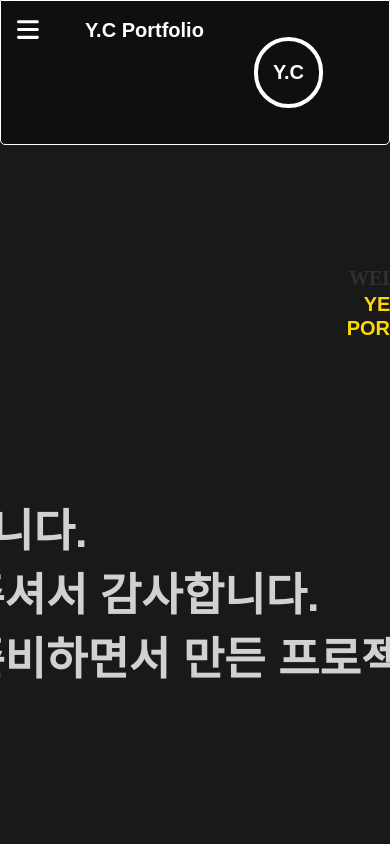
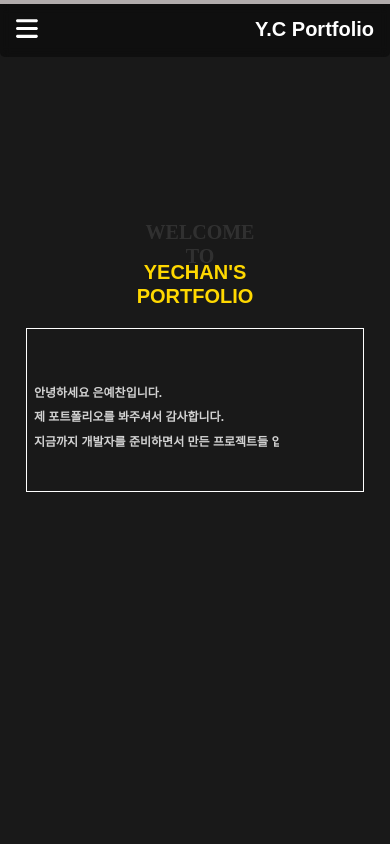
Before and after one commit to eunyechan/my-portfolio, a React (Create React App) app: page / in a window 390 px wide. Shown: the top 844 px of the page. Built offline with nearby package versions, Linux system fonts and the light colour scheme.

Commit message:
반응형

```diff
--- a/src/Components/Git.tsx
+++ b/src/Components/Git.tsx
@@ -126,8 +126,6 @@ const SiteBtn = styled.a`
   letter-spacing: 1px;
   background: none;
   position: absolute;
-  right: 10%;
-  bottom: 40%;
   outline: none;
   border: none;
   width: 200px;
@@ -181,16 +179,6 @@ function Git() {
         <GitTitle>Git</GitTitle>
       </GitTitleContainer>
       <GitBodyContainer>
-        <div id="nc-main" className="nc-main bg-cover bg-cc">
-          <div className="full-wh">
-            <div className="bg-animation">
-              <div id="stars"></div>
-              <div id="stars2"></div>
-              <div id="stars3"></div>
-              <div id="stars4"></div>
-            </div>
-          </div>
-        </div>
         <GitLeftContainer>
           <div className="cta__button">
             <FooterContainerImg />
@@ -198,7 +186,7 @@ function Git() {
         </GitLeftContainer>
         <GitRightContainer>
           <GitRightSpanContainer>
-            <span>지금까지 했던 프로젝트를 정리해둔 깃사이트 입니다.</span>
+            <span>- 은예찬의 깃사이트 구경하기 -</span>
           </GitRightSpanContainer>
           <SiteBtnBox>
             <SiteBtn
--- /dev/null
+++ b/src/Components/ScrollY.tsx
@@ -0,0 +1,90 @@
+import React, {
+  useState,
+  useCallback,
+  useEffect,
+  useRef,
+  memo,
+  MouseEvent,
+} from "react";
+import styled from "styled-components";
+
+const ScrollProgressBar = styled.div`
+  width: 100%;
+  height: 4px;
+  background-color: rgba(177, 172, 172, 1);
+  position: fixed;
+  top: 0;
+  left: 0;
+  z-index: 999;
+`;
+
+const Progress = styled.div`
+  height: 100%;
+  background-color: rgba(204, 248, 241, 0.849);
+`;
+
+const ScrollProgress = memo((): JSX.Element => {
+  const [width, setWidth] = useState<number>(0);
+  const progressRef = useRef<HTMLDivElement | null>(null);
+
+  const handleProgressMove = useCallback(
+    (e: MouseEvent<HTMLDivElement>): void => {
+      if (progressRef.current !== null) {
+        const { scrollWidth } = progressRef.current;
+        const { clientX } = e;
+
+        const selectedPercent: number = (clientX / scrollWidth) * 100;
+        setWidth(selectedPercent);
+
+        const { scrollHeight, clientHeight } = document.body;
+        const windowHeight: number = scrollHeight - clientHeight;
+
+        const moveScrollPercent: number =
+          (windowHeight * selectedPercent) / 100;
+
+        window.scrollTo({
+          top: moveScrollPercent,
+          behavior: "smooth",
+        });
+      }
+    },
+    []
+  );
+
+  const handleScroll = useCallback((): void => {
+    const { scrollTop, scrollHeight, clientHeight } = document.documentElement;
+
+    if (scrollTop === 0) {
+      setWidth(0);
+      return;
+    }
+
+    const windowHeight: number = scrollHeight - clientHeight;
+    const currentPercent: number = scrollTop / windowHeight;
+
+    setWidth(currentPercent * 100);
+  }, []);
+
+  useEffect(() => {
+    window.addEventListener("scroll", handleScroll, true);
+
+    return () => {
+      window.removeEventListener("scroll", handleScroll, true);
+    };
+  }, [handleScroll]);
+
+  return (
+    <ScrollProgressBar
+      className="ScrollProgress"
+      ref={progressRef}
+      onClick={handleProgressMove}
+    >
+      <Progress
+        className="ScrollProgress-Progress"
+        style={{ width: width + "%" }}
+      ></Progress>
+    </ScrollProgressBar>
+  );
+});
+
+export default ScrollProgress;
--- a/src/Routes/Home.tsx
+++ b/src/Routes/Home.tsx
@@ -2,6 +2,7 @@ import AboutMe from "../Components/AboutMe";
 import Skills from "../Components/Skills";
 import Project from "../Components/Projects";
 import Git from "../Components/Git";
+import ScrollProgress from "../Components/ScrollY";
 import styled, { keyframes } from "styled-components";
 
 import { motion, useAnimation, useViewportScroll } from "framer-motion";
@@ -41,7 +42,6 @@ const HeaderNav = styled(motion.nav)`
   align-items: center;
   width: 100%;
   font-size: 14px;
-  border: 1px solid white;
   border-bottom-left-radius: 5px;
   border-bottom-right-radius: 5px;
   backdrop-filter: blur(5px);
@@ -61,26 +61,19 @@ const HeaderNav = styled(motion.nav)`
 const ColumnHeaderNav = styled(motion.div)`
   position: fixed;
   display: none;
-  padding: 20px 0 20px 20px;
+  padding: 14px 0 20px 17px;
   opacity: 0;
   align-items: center;
-  border: 2px solid white;
-  align-items: center;
   font-size: 14px;
-  border: 1px solid white;
-  border-bottom-left-radius: 5px;
-  border-bottom-right-radius: 5px;
+  border-top-right-radius: 10px;
+  border-bottom-right-radius: 10px;
   backdrop-filter: blur(5px);
   z-index: 99;
   background-color: rgba(0, 0, 0, 0.4);
   transform: rotate(90deg) translateX(40%) translateY(190%);
   @media screen and (max-width: 600px) {
-    display: flex;
+    display: none;
     overflow: hidden;
-    justify-content: start;
-    align-items: flex-start;
-    padding: 1rem;
-    ckdrop-filter: blur(5px);
   }
 `;
 
@@ -246,6 +239,12 @@ const HeaderListNumber = styled.span`
 const HomeButtonBox = styled.div`
   height: 100%;
   margin: 20px 50px;
+  @media screen and (max-width: 480px) {
+    display: none;
+  }
+  @media screen and (max-width: 768px) {
+    display: none;
+  }
 `;
 
 const HomeButton = styled.button`
@@ -337,10 +336,11 @@ const MainContainer = styled.div`
 const MainContainerInline = styled.div`
   width: 100%;
   height: 100%;
-  @media screen and (max-width: 600px) {
+  @media screen and (max-width: 480px) {
     display: flex;
+    justify-content: center;
+    align-items: center;
     width: 100%;
-    padding-right: 0;
   }
 `;
 
@@ -352,21 +352,26 @@ const MainTitleBox = styled(motion.div)`
   height: 100%;
   padding: 0 70px;
 
-  @media screen and (max-width: 600px) {
+  @media screen and (max-width: 768px) {
+  }
+
+  @media screen and (max-width: 480px) {
     display: flex;
     flex-direction: column;
     justify-content: center;
     align-items: center;
     width: 100%;
     height: 100%;
-    padding-right: 0;
-    padding-top: 2rem;
+    font-size: 10px;
   }
 `;
 
 const MainTitleSpanTopBox = styled.div`
-  width: 100%;
-  height: 100%;
+  @media screen and (max-width: 768px) {
+  }
+  @media screen and (max-width: 480px) {
+    display: flex;
+  }
 `;
 
 const MainTitleSpanTop = styled.div`
@@ -411,8 +416,13 @@ const MainTitleSpanTop = styled.div`
     opacity: 1;
     left: 0;
   }
-  @media screen and (max-width: 600px) {
-    font-size: 20px;
+  @media screen and (max-width: 768px) {
+  }
+  @media screen and (max-width: 480px) {
+    display: flex;
+    text-align: center;
+    margin: 0px;
+    font-size: 2em;
   }
 `;
 
@@ -437,17 +447,25 @@ const MainTitleSpanBottom = styled.div`
   -ms-transition: 1s;
   opacity: 0.1;
   width: 100%;
-  @media screen and (max-width: 600px) {
-    font-size: 20px;
+  @media screen and (max-width: 768px) {
+  }
+  @media screen and (max-width: 480px) {
+    display: flex;
+    justify-content: center;
+    font-size: 1em;
+    padding-right: 30px;
   }
 `;
 
 const MainIntroTitleBox = styled(motion.div)`
   display: flex;
   flex-direction: column;
-  @media screen and (max-width: 600px) {
-    font-size: 20px;
-    display: block;
+
+  @media screen and (max-width: 480px) {
+    font-size: 2em;
+    border: 1px solid white;
+  }
+  @media screen and (max-width: 768px) {
     padding-top: 2rem;
     padding-left: 0;
   }
@@ -464,14 +482,13 @@ const blinkTextCursor = keyframes`
 100%{border-right-color: transparent}
 `;
 
-const MainIntroTitle = styled.p`
+const MainIntroTitle = styled.div`
   .line-1 {
     position: relative;
     top: 50%;
     padding: 5px 0 5px 7px;
     font-size: 1.5em;
     white-space: nowrap;
-    /* border-right: 1px solid rgba(255, 255, 255, 0.75); */
     overflow: hidden;
     transform: translateY(-50%);
     color: rgba(255, 255, 255, 0.8);
@@ -494,8 +511,14 @@ const MainIntroTitle = styled.p`
     animation: ${typewriter} 3s steps(44) 7.5s 1 normal both,
       ${blinkTextCursor} 500ms;
   }
-  @media screen and (max-width: 600px) {
-    font-size: 30px;
+  @media screen and (max-width: 480px) {
+    display: flex;
+    flex-direction: column;
+    font-size: 0.4em;
+  }
+  @media screen and (max-width: 768px) {
+    padding-top: 2rem;
+    padding-left: 0;
   }
 `;
 
@@ -771,6 +794,7 @@ function Home() {
 
   return (
     <Container>
+      <ScrollProgress />
       <HeaderNav
         variants={NavAnimationVariants}
         animate={navAnimation}
@@ -831,22 +855,6 @@ function Home() {
         initial="columntop"
         whileInView="columnscroll"
       >
-        <HeaderMenubar
-          onClick={() => setIsMenu(!isMenu)}
-          style={
-            isMenu
-              ? { width: "", animationDuration: "5s" }
-              : { width: "100%", animationDuration: "45000ms" }
-          }
-        >
-          <FontAwesomeIcon
-            style={{ fontSize: "25px", color: "white" }}
-            icon={isMenu ? faClose : faBars}
-          />
-          <HeaderMenubarTitle>
-            <span>{isMenu ? "" : "Y.C Portfolio"}</span>
-          </HeaderMenubarTitle>
-        </HeaderMenubar>
         <ColumnHomeButtonBox>
           <ColumnHomeButton>Header</ColumnHomeButton>
         </ColumnHomeButtonBox>
@@ -902,7 +910,7 @@ function Home() {
                 <MainTitleSpanTopBox>
                   <MainTitleSpanTop>
                     <MainTiTleSpan>
-                      YECHAN'S PORTFOLIO
+                      <p>YECHAN'S PORTFOLIO</p>
                       <MainTitleSpanBottom>
                         <span>WELCOME TO</span>
                       </MainTitleSpanBottom>
```
